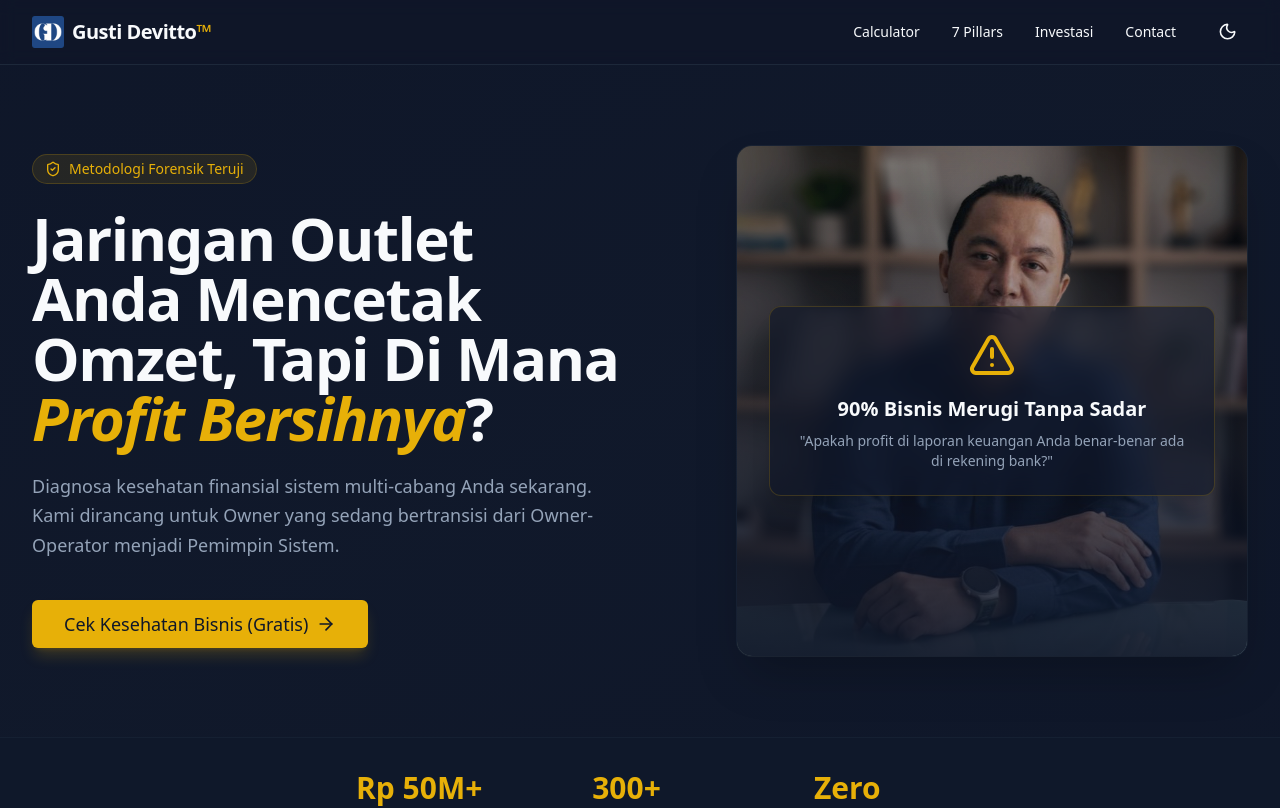
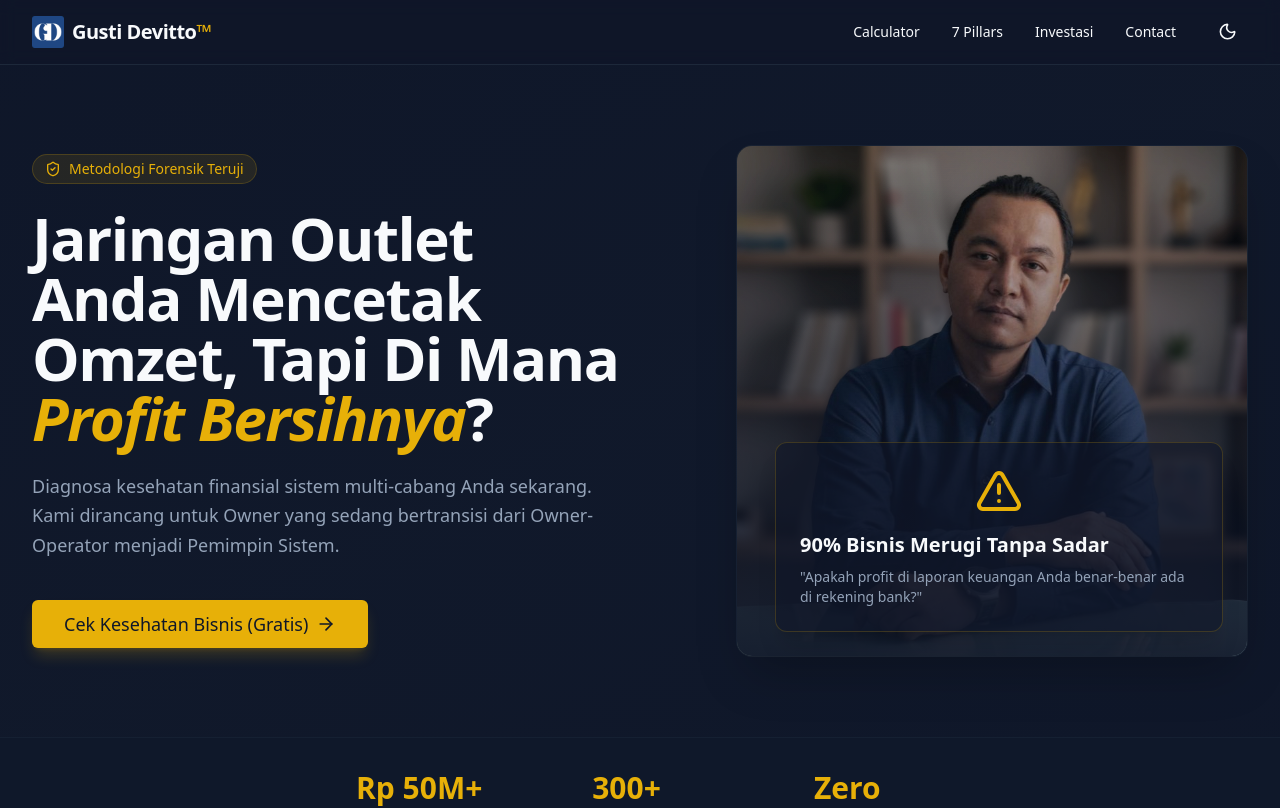
Before and after one commit to gustidevitto/gustidevitto-forensics-site, a React (Vite) app: page / in a window 1280 px wide. Shown: the top 808 px of the page. Built offline with nearby package versions, Linux system fonts and the light colour scheme.

Commit message:
adjust the box

```diff
--- a/src/index.css
+++ b/src/index.css
@@ -70,3 +70,21 @@
         @apply bg-background text-foreground;
     }
 }
+
+@layer utilities {
+    @keyframes slide-up {
+        from {
+            opacity: 0;
+            transform: translateY(20px);
+        }
+
+        to {
+            opacity: 1;
+            transform: translateY(0);
+        }
+    }
+
+    .animate-slide-up {
+        animation: slide-up 0.6s ease-out forwards;
+    }
+}
--- a/src/routes/index.tsx
+++ b/src/routes/index.tsx
@@ -34,10 +34,11 @@ function Index() {
                     </div>
                 </div>
 
-                <div className="relative w-full aspect-square md:aspect-video lg:aspect-square max-w-lg mx-auto lg:mr-0 rounded-2xl overflow-hidden shadow-2xl border border-border/50 bg-gradient-to-br from-primary/5 to-secondary/5 grid place-items-center group">
+                <div className="relative w-full aspect-square md:aspect-video lg:aspect-square max-w-lg mx-auto lg:mr-0 rounded-2xl overflow-hidden shadow-2xl border border-border/50 bg-gradient-to-br from-primary/5 to-secondary/5 group">
                     <div className="absolute inset-0 bg-[url('/assets/images/hero-image.jpg')] bg-cover bg-center opacity-80 group-hover:scale-105 transition-transform duration-700"></div>
                     <div className="absolute inset-0 bg-gradient-to-t from-background/90 to-transparent"></div>
-                    <div className="relative z-10 p-8 text-center flex items-end">
+                    {/* Box positioned at bottom-right with slide-up animation */}
+                    <div className="absolute bottom-6 right-6 left-6 md:left-auto md:max-w-md animate-slide-up">
                         <div className="bg-background/60 backdrop-blur-md p-6 rounded-xl border border-primary/20 shadow-xl">
                             <AlertTriangle className="w-12 h-12 text-primary mx-auto mb-4" />
                             <h3 className="text-xl font-bold mb-2">90% Bisnis Merugi Tanpa Sadar</h3>
```
